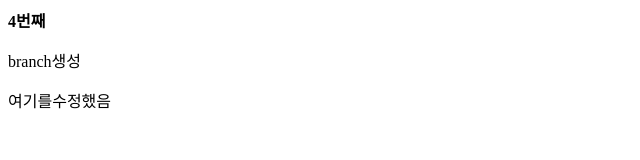
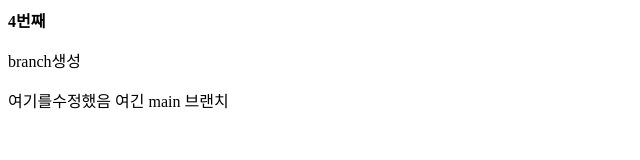
Before and after one commit to scriptfetish/scriptfetish.github.io, a plain HTML site: page htmll.html in a window 1280 px wide. Shown: the whole page, without its empty margins (0-640 px from the left). Drawn offline with Linux system fonts and the light colour scheme.

Commit message:
main branch

```diff
--- a/htmll.html
+++ b/htmll.html
@@ -11,5 +11,7 @@
 
     <p>branch생성</p>
     여기를수정했음
+
+    여긴 main 브랜치
 </body>
 </html>
```
